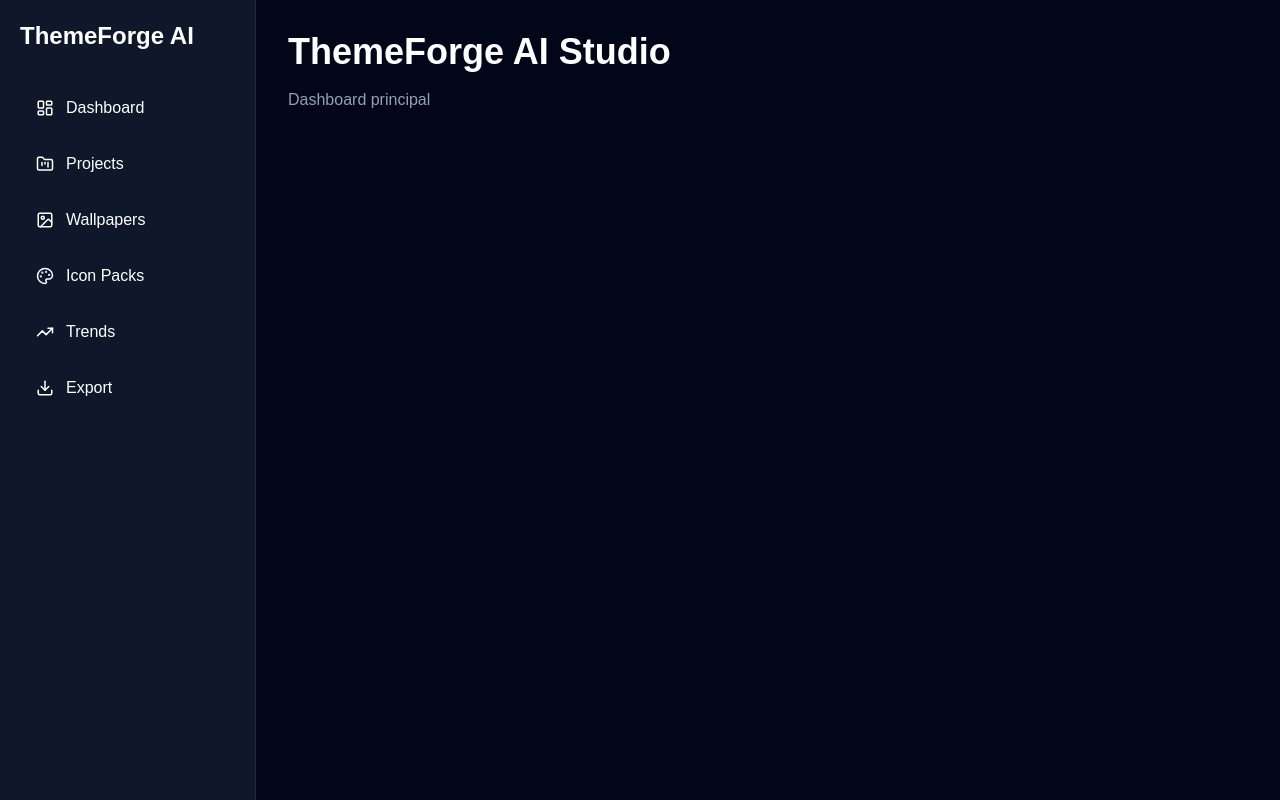
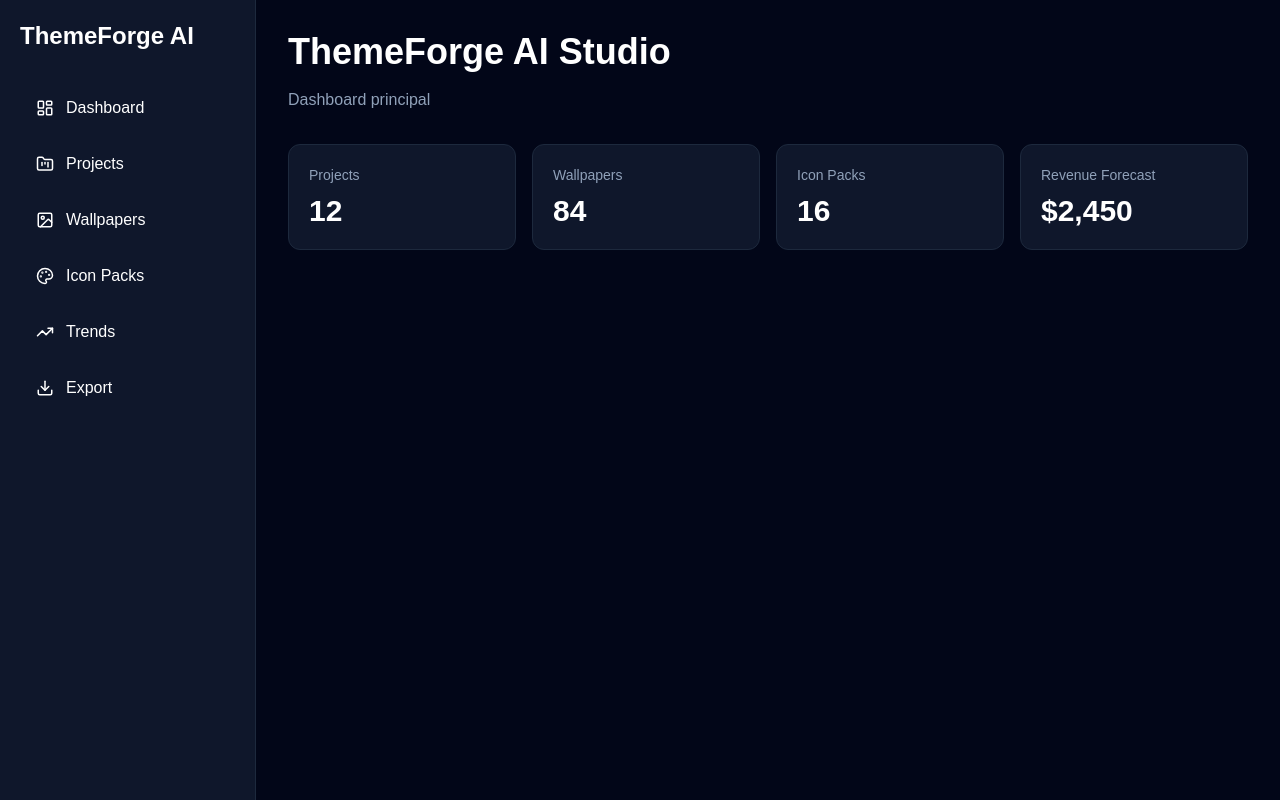
Before and after one commit to themeforge-studio/themeforge-ai-studio, a Next.js app in the folder themeforge-app/: page / in a window 1280 px wide. Built offline with nearby package versions, Linux system fonts and the light colour scheme.

Commit message:
Add dashboard statistics cards

```diff
--- a/themeforge-app/app/page.tsx
+++ b/themeforge-app/app/page.tsx
@@ -1,4 +1,5 @@
 import Sidebar from "../components/layout/Sidebar";
+import StatsCards from "../components/dashboard/StatsCards";
 
 export default function Home() {
   return (
@@ -13,6 +14,9 @@ export default function Home() {
         <p className="mt-4 text-slate-400">
           Dashboard principal
         </p>
+        <div className="mt-8">
+  <StatsCards />
+</div>
       </section>
     </main>
   );
--- /dev/null
+++ b/themeforge-app/components/dashboard/StatsCards.tsx
@@ -0,0 +1,39 @@
+export default function StatsCards() {
+  const stats = [
+    {
+      title: "Projects",
+      value: "12",
+    },
+    {
+      title: "Wallpapers",
+      value: "84",
+    },
+    {
+      title: "Icon Packs",
+      value: "16",
+    },
+    {
+      title: "Revenue Forecast",
+      value: "$2,450",
+    },
+  ];
+
+  return (
+    <div className="grid grid-cols-4 gap-4">
+      {stats.map((stat) => (
+        <div
+          key={stat.title}
+          className="rounded-xl border border-slate-800 bg-slate-900 p-5"
+        >
+          <p className="text-sm text-slate-400">
+            {stat.title}
+          </p>
+
+          <h3 className="mt-2 text-3xl font-bold">
+            {stat.value}
+          </h3>
+        </div>
+      ))}
+    </div>
+  );
+}
```
